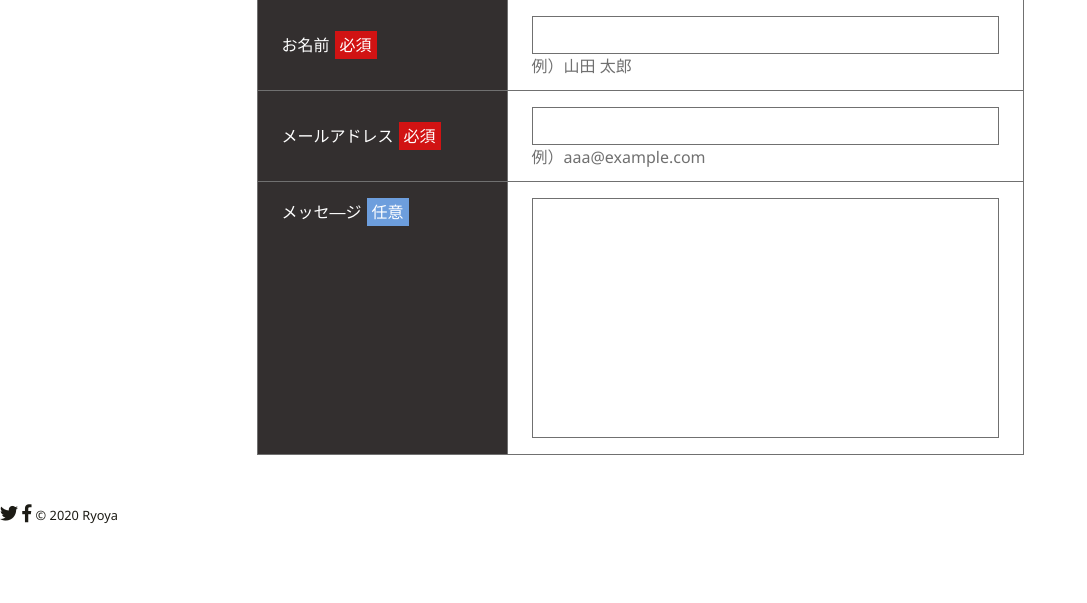
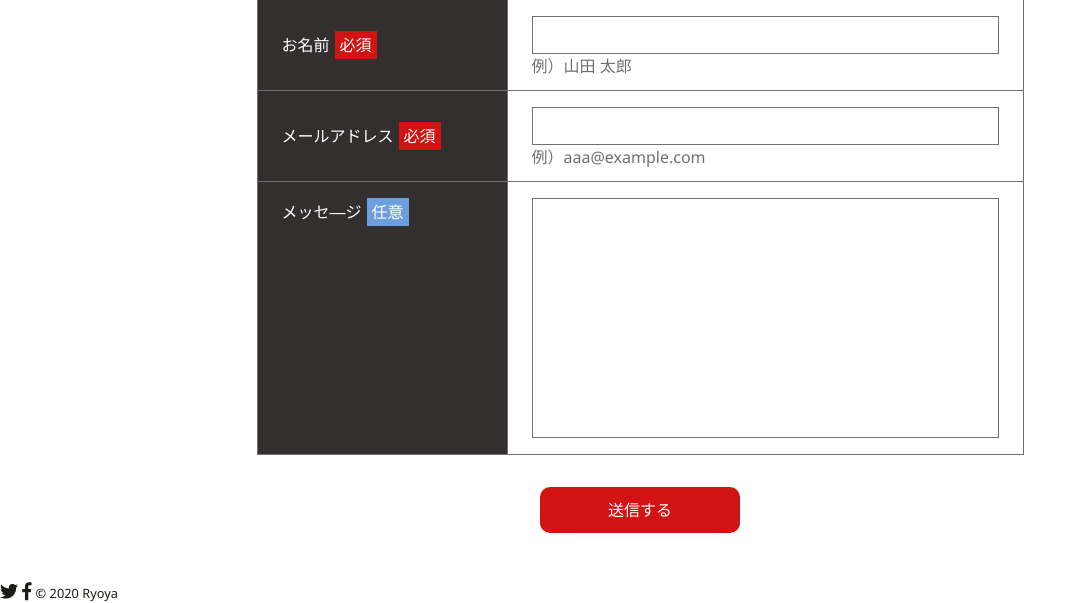
Before and after one commit to ryoya-murata/myportfolio, a PHP site: page / in a window 1280 px wide. Shown: the part 2013-2616 px from the top of the page, without its empty margins (0-1087 px from the left). Before the commit the page ends 2536 px from the top, so only its background shows below. Run offline with PHP 8.4, Linux system fonts and the light colour scheme; some libraries are stand-ins or nearby versions.

Commit message:
formにボタンを追加

```diff
--- a/css/style.css
+++ b/css/style.css
@@ -196,6 +196,7 @@ img {
   max-width: 767px;
   width: 100%;
   margin: 0 auto;
+  margin-bottom: 2em;
 }
 
 .form__table {
@@ -286,4 +287,18 @@ img {
   color: #707070;
   line-height: 1;
 }
+
+.form__button-wrap {
+  text-align: center;
+}
+
+.form__button {
+  width: 100%;
+  max-width: 200px;
+  padding: 14px 18px;
+  border-radius: 10px;
+  background: #d11313;
+  color: #fff;
+  font-size: 1em;
+}
 /*# sourceMappingURL=style.css.map */
--- a/css/style.scss
+++ b/css/style.scss
@@ -235,6 +235,7 @@ $layer: (
     max-width: 767px;
     width: 100%;
     margin: 0 auto;
+    margin-bottom: 2em;
 }
 
 .form__table{
@@ -328,3 +329,17 @@ $layer: (
     color: #707070;
     line-height: 1;
 }
+
+.form__button-wrap{
+    text-align: center;
+}
+
+.form__button{
+    width: 100%;
+    max-width: 200px;
+    padding: 14px 18px;
+    border-radius: 10px;
+    background:#d11313;
+    color: #fff;
+    font-size: 1em;
+}
--- a/index.html
+++ b/index.html
@@ -183,8 +183,11 @@
                         </tr><!-- /.form__item -->
                     </table>
                 </div>
+                <div class="form__button-wrap">
+                    <a href="#" class="button form__button">送信する</a><!-- /.button form__button -->
+                </div><!-- /.form__button-wrap -->
+            </form><!-- /.form -->
 
-            </form><!-- /.form -->
         </div><!-- /.section__inner contact__inner -->
     </section><!-- /.section contact -->
 
```
Also changed, not shown: 1 other file.
